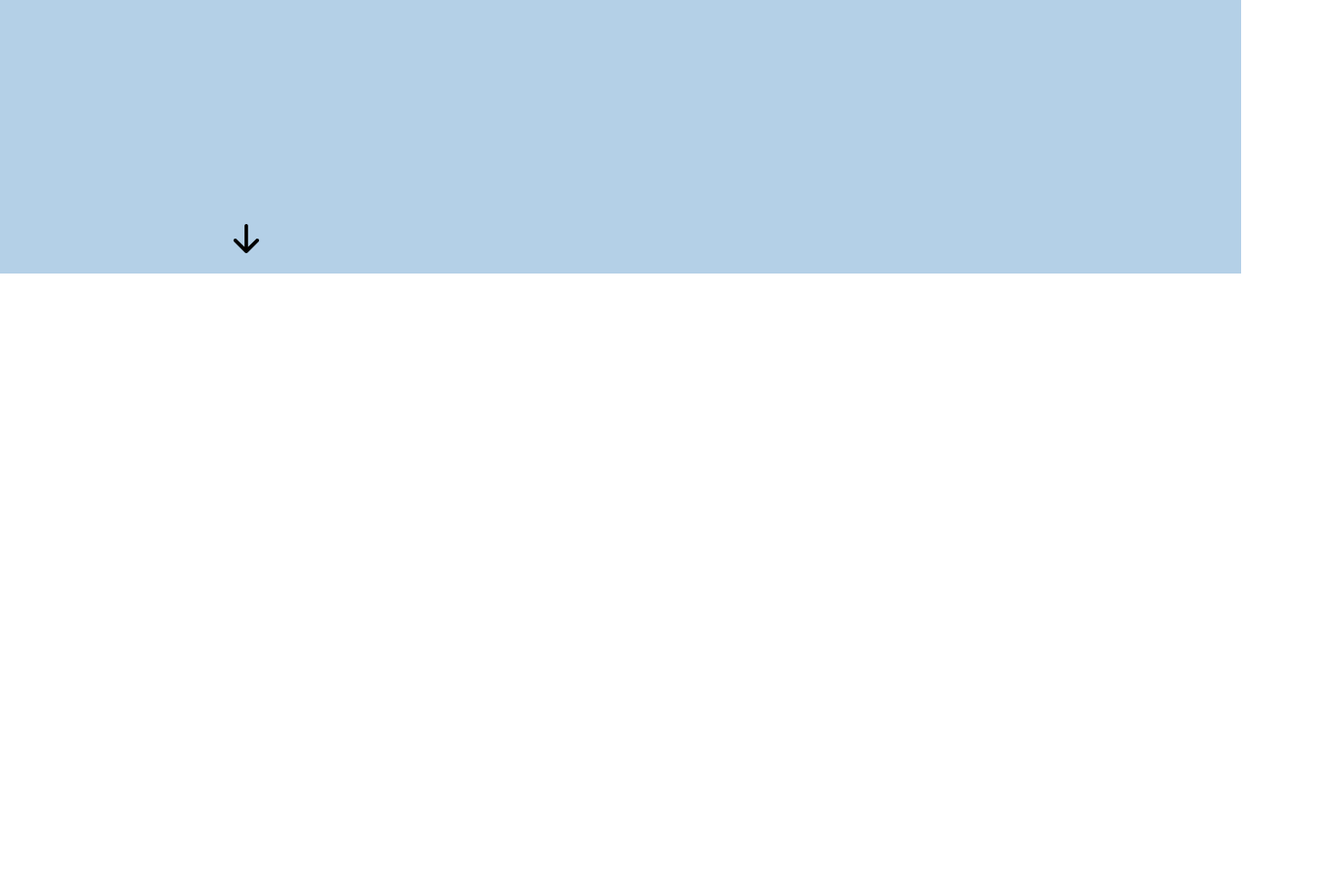
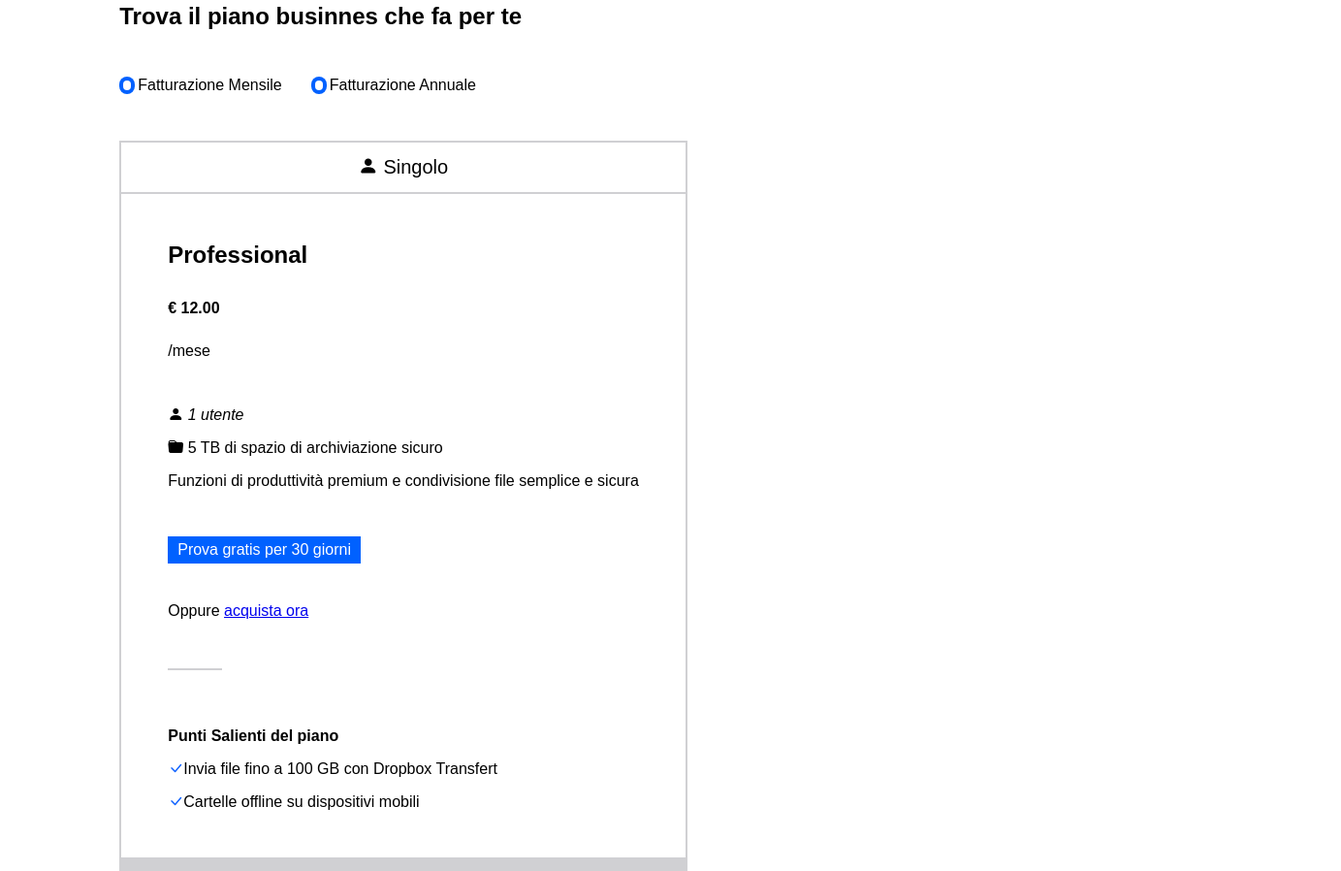
Before and after one commit to AntonioNicolaci/htmlcss-dropbox, a plain HTML site: page index.html in a window 1280 px wide. Shown: the part 1173-2071 px from the top of the page at 97% size, 1383 px wide, since content can reach past the window. Before the commit the page ends 1455 px from the top, so only its background shows below. Drawn offline with nearby package versions, Linux system fonts and the light colour scheme.

Commit message:
Add design card Piano Business

```diff
--- a/assets/style.css
+++ b/assets/style.css
@@ -45,16 +45,106 @@ h1{
 
 }
 
+main{
+    display: flex;
+    justify-content: center;
+    width: var(--max-width-center);
+    margin-top: 6em;
+}
+
+h3{
+    margin: .7em 0 ;
+    font-size: 24px;
+}
+
 .bottone-azzurro{
     background-color: #0061FF;
     padding: 5px 10px;
     color: white;
+    white-space: nowrap;
+    max-width: max-content;
 }
 
 .bi-arrow-down-short{
     font-weight: bold;
     font-size: 60px;
     align-self: flex-end;
+}
+
+.checkbox-esterno{
+    display: flex;
+    justify-content: center;
+    border-radius: var(--grandezza-raggio-checkbox);
+    background-color: #0061ff;
+    padding: calc(var(--grandezza-raggio-checkbox) / 2);
+    max-width: calc(var(--grandezza-raggio-checkbox) * 2);
+
+}
+
+.checkbox-interno{
+    background-color: white;
+    padding: calc(var(--grandezza-raggio-checkbox) / 2);
+    border-radius: calc(var(--grandezza-raggio-checkbox) / 2);
+}
+
+.scritta-piano-costo{
+    margin: 0 30px 0 3px;
+}
+
+.card{
+    display: flex;
+    flex-direction: column;
+    border: 2px solid #d0d0d3;
+}
+
+.card-titolo{
+    text-align: center;
+    font-size: 20px;
+    padding: .7em 0;
+    border-bottom: 2px solid #d0d0d3;
+}
+
+.card-corpo{
+    display: flex;
+    flex-direction: column;
+    padding: 2em 3em;
+}
+
+.card-corpo .bottone-azzurro{
+    margin-bottom: 2.5em;
+}
+
+.card-bold{
+    margin: 1em 0 ;
+    font-weight: bold;
+}
+
+.card-durata-abbonamento{
+    margin: .6em 0 3em 0 ;
+}
+
+.card-spiegazione-piano{
+    display: flex;
+    flex-direction: column;
+    gap: 1em;
+    margin-bottom: 3em;
+}
+
+.card-fake-line{
+    color: white;
+    width: 3.5em;
+    padding-bottom: 2em;
+    border-bottom: 2px solid #d0d0d3;
+    margin-bottom: 2.7em;
+}
+
+.bi-check-lg{
+    color: #1163FF;
+    font-weight: bold;
+}
+
+.card-parte-finale{
+    margin-bottom: 1em;
 }
 
 #jumbo{
@@ -81,7 +171,6 @@ h1{
 }
 
 #p-jumbo .bottone-azzurro{
-    max-width: max-content;
     margin: 2em 0em;
 }
 
@@ -95,3 +184,19 @@ h1{
     min-width: 960px;
     min-height: 469px;
 }
+
+#piano-costo{
+    --grandezza-raggio-checkbox: 8px;
+    display: flex;
+    flex-direction: column;
+}
+
+#sezione-bottoni{
+    display: flex;
+    flex-direction: row;
+    padding: 3em 0;
+}
+
+#sezione-bottoni:nth-child(2){
+    margin-right: 30px;
+}
--- a/index.html
+++ b/index.html
@@ -40,5 +40,47 @@
         </div>
     </header>
 
+    <main>
+        <div id="piano-costo">
+            <h2>Trova il piano businnes che fa per te</h2>
+            <div id="sezione-bottoni">
+                <div class="checkbox-esterno"><div class="checkbox-interno"></div></div>
+                <div class="scritta-piano-costo">Fatturazione Mensile</div>
+                <div class="checkbox-esterno"><div class="checkbox-interno"></div></div>
+                <div class="scritta-piano-costo">Fatturazione Annuale</div>
+            </div>
+            <div>
+                <div class="card">
+                    <div class="card-titolo"><i class="bi bi-person-fill"></i> Singolo</div>
+                    <div class="card-corpo">
+                        <h3>Professional</h3>
+                        <span class="card-bold">€ 12.00</span>
+                        <span class="card-durata-abbonamento">/mese</span>
+                        <div class="card-spiegazione-piano">
+                            <span><i class="bi bi-person-fill"> 1 utente</i></span>
+                            <span><i class="bi bi-folder-fill"></i> 5 TB di spazio di archiviazione sicuro</span>
+                            <span>Funzioni di produttività premium e condivisione file semplice e sicura</span>
+                        </div>
+                        <span class="bottone-azzurro">Prova gratis per 30 giorni</span>
+                        <span>Oppure <a href="https://www.youtube.com/watch?v=dQw4w9WgXcQ">acquista ora</a></span>
+                        <div class="card-fake-line">Oppure</div>
+                        <div class="card-bold">Punti Salienti del piano</div>
+                        <div class="card-parte-finale"><i class="bi bi-check-lg"></i>Invia file fino a 100 GB con Dropbox Transfert</div>
+                        <div class="card-parte-finale"><i class="bi bi-check-lg"></i>Cartelle offline su dispositivi mobili</div>
+                    </div>
+                </div>
+                <div class="card"></div>
+                <div class="card"></div>
+            </div>
+            <div class="card"></div>
+        </div>
+
+
+
+
+
+
+    </main>
+
 </body>
 </html>
```
